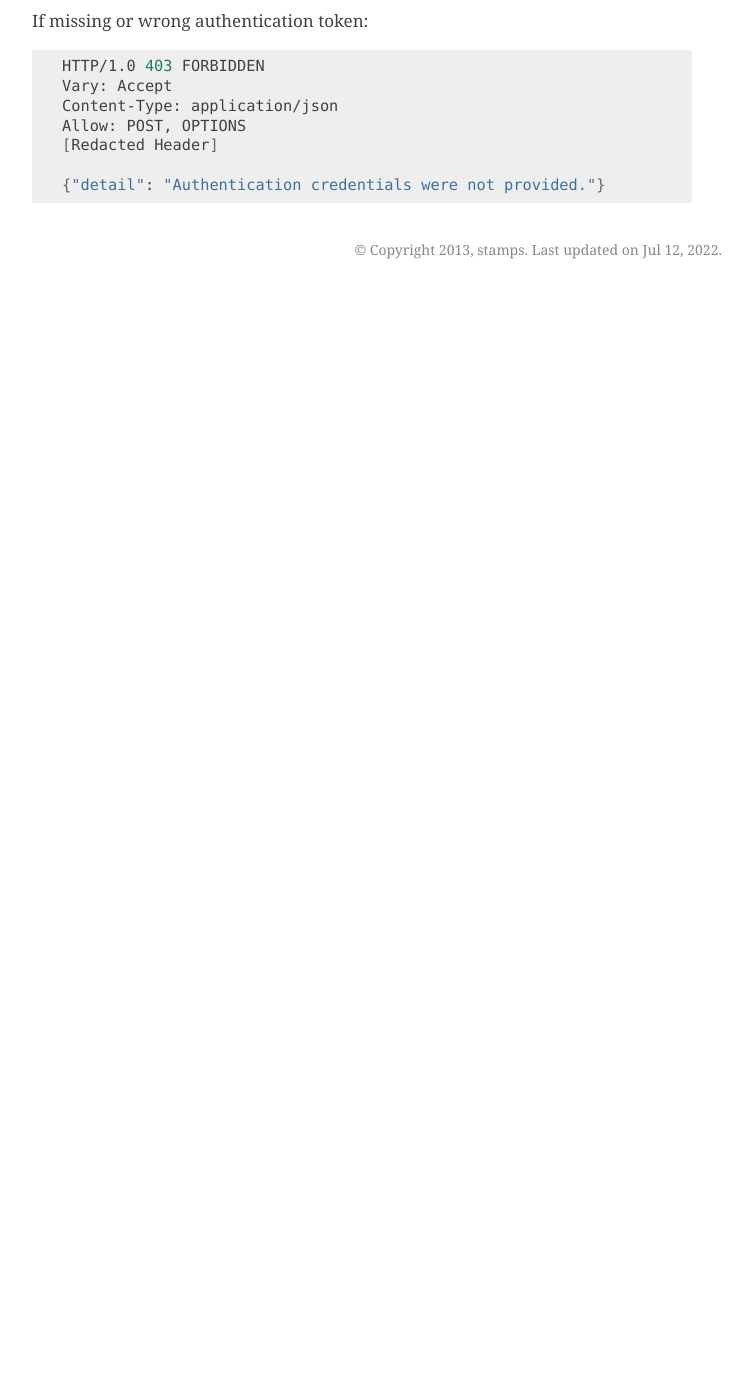
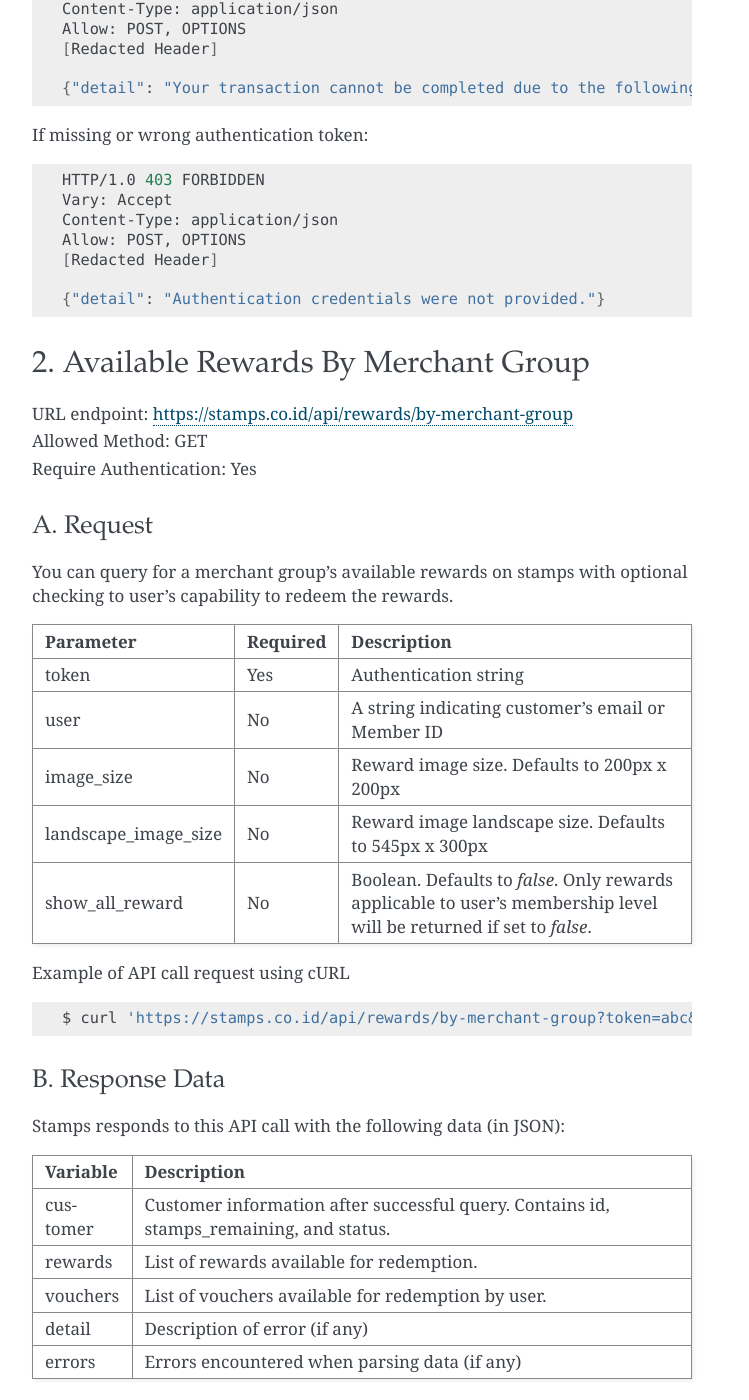
Before and after one commit to ui/stamps-api-docs, a Sphinx documentation site: the page built from source/reward_api.rst, in a window 1280 px wide and 1400 px high, scrolled down 4309 px. Shown: the whole window, without its empty margins (388-1137 px from the left). Built offline with Sphinx 7.4.7, drawn with Linux system fonts in a browser that asks for light colours; before the commit the page ends 4598 px from its top, so only the background shows below that; some of the changed text lies outside the part shown.

Commit message:
Add docs for rewards by merchant group endpoint

```diff
--- a/source/reward_api.rst
+++ b/source/reward_api.rst
@@ -20,6 +20,8 @@ token                          Yes         Authentication string
 user                           No          A string indicating customer's email or Member ID
 merchant                       Yes         Integer indicating merchant ID to be queried for reward
 store                          Yes         Integer indicating store ID to be queried for reward
+image_size                     No          Reward image size. Defaults to 200px x 200px
+landscape_image_size           No          Reward image landscape size. Defaults to 545px x 300px
 only_redeemable_in_this_store  No          `true` or `false`. Defaults to `false`.
                                            If `true`, only rewards redeemable in given store will be returned.
 include_inactive_vouchers      No          Boolean indicating response include inactive vouchers or not
@@ -222,3 +224,179 @@ If missing or wrong authentication token:
     [Redacted Header]
 
     {"detail": "Authentication credentials were not provided."}
+
+
+
+2. Available Rewards By Merchant Group
+=======================================
+| URL endpoint: https://stamps.co.id/api/rewards/by-merchant-group
+| Allowed Method: GET
+| Require Authentication: Yes
+
+A. Request
+-----------------------------
+
+You can query for a merchant group's available rewards on stamps with optional checking to user's capability to redeem the rewards.
+
+============================== =========== ===================================================================
+Parameter                      Required    Description
+============================== =========== ===================================================================
+token                          Yes         Authentication string
+user                           No          A string indicating customer's email or Member ID
+image_size                     No          Reward image size. Defaults to 200px x 200px
+landscape_image_size           No          Reward image landscape size. Defaults to 545px x 300px
+show_all_reward                No          Boolean. Defaults to `false`.
+                                           Only rewards applicable to user's membership level will be returned if set to `false`.
+============================== =========== ===================================================================
+
+
+Example of API call request using cURL
+
+.. code-block :: bash
+
+    $ curl 'https://stamps.co.id/api/rewards/by-merchant-group?token=abc&user=customer@stamps.co.id&show_all_reward=true'
+
+
+B. Response Data
+----------------
+Stamps responds to this API call with the following data (in JSON):
+
+=================== ==============================
+Variable            Description
+=================== ==============================
+customer            Customer information after successful query. Contains id, stamps_remaining, and status.
+rewards             List of rewards available for redemption.
+vouchers            List of vouchers available for redemption by user.
+detail              Description of error (if any)
+errors              Errors encountered when parsing
+                    data (if any)
+=================== ==============================
+
+
+C. Response Headers
+-------------------
+
+=================== ==============================
+Code                Description
+=================== ==============================
+200                 Everything worked as expected
+400                 Bad Request - Often missing a
+                    required parameter
+401                 Unauthorized – Often missing or
+                    wrong authentication token
+403                 Forbidden – You do not have
+                    permission for this request
+405                 HTTP method not allowed - The
+                    requested resources cannot be called with the specified HTTP method
+500, 502, 503, 504  Server Errors - something is
+                    wrong on Stamps' end
+=================== ==============================
+
+
+
+D. Examples
+-----------
+
+On a successful API call:
+
+.. code-block :: bash
+
+    HTTP/1.0 200 OK
+    Vary: Accept
+    Content-Type: application/json
+    Allow: POST, OPTIONS
+    [Redacted Header]
+
+    {
+      "rewards": [
+        {
+          "id": 1,
+          "name": "Mee Goreng",
+          "code": "A001",
+          "description": "Delicious Mee Goreng",
+          "price": null,
+          "stamps_to_redeem": 20,
+          "membership": "Blue",
+          "merchant": 1,
+          "image_url": "foo.png",
+          "landscape_url": "foo-landscape.png",
+          "extra_data": {
+            "SKU": "A001SKU"
+          },
+          "redeemable": true,
+          "terms": "",
+          "is_visible": true,
+          "is_featured": false,
+          "start_date": "2015-12-01",
+          "end_date": "2018-12-31"
+        },
+        {
+          "id": 2,
+          "name": "Curry Chicken",
+          "code": "A002",
+          "description": "Delicious Curry Chicken",
+          "price": null,
+          "stamps_to_redeem": 60,
+          "membership": "Blue",
+          "merchant": 1,
+          "image_url": "foo.png",
+          "landscape_url": "foo-landscape.png",
+          "extra_data": {},
+          "redeemable": false,
+          "terms": "",
+          "is_visible": true,
+          "is_featured": false,
+          "start_date": "2015-12-01",
+          "end_date": "2018-12-31"
+        }
+      ],
+      "vouchers": [
+        {
+          "id": 9,
+          "code": "BD0201",
+          "type": "voucher 1",
+          "quantity": 1,
+          "notes": "",
+          "start_date": "2016-12-01",
+          "end_date": "2018-12-31",
+          "template": {
+            "id": 1,
+            "name": "Voucher Template 1",
+            "type": 1,
+            "description": "",
+            "short_description": "",
+            "image_url": "foo.png",
+            "landscape_url": "foo-landscape.png",
+            "instructions": "",
+            "terms_and_conditions": "",
+            "merchant_code": "ABCDE"
+          }
+        },
+        {
+          "id": 10,
+          "code": "P010",
+          "type": "voucher 2",
+          "quantity": 2,
+          "notes": "",
+          "start_date": "2016-12-01",
+          "end_date": "2018-12-31",
+          "template": {
+            "id": 2,
+            "name": "10 Year celebration promo",
+            "type": 2,
+            "description": "",
+            "short_description": "",
+            "image_url": "foo.png",
+            "landscape_url": "foo-landscape.png",
+            "instructions": "Sign up at Stamps and get Free product A",
+            "terms_and_conditions": "",
+            "merchant_code": "EFCHG"
+          }
+        }
+      ],
+      "customer": {
+          "id": 114807,
+          "stamps": 18,
+          "membership_status": "Blue"
+      }
+    }
```
